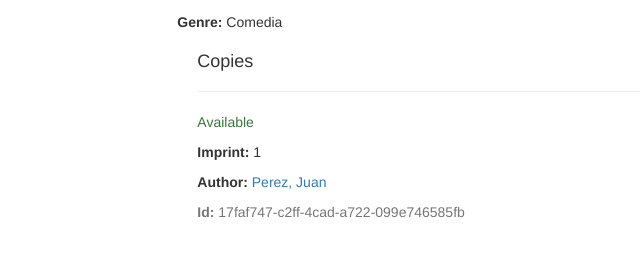
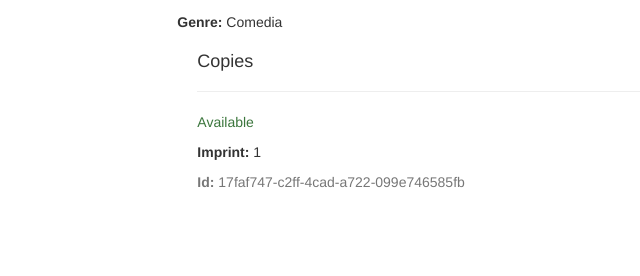
Before and after one commit to PabloLUC9832/actividadSW, a Django app: page /catalog/book/1 in a window 1280 px wide. Shown: the part 178-454 px from the top of the page, without its empty margins (51-691 px from the left). Run offline with Django 4.2, Linux system fonts and the light colour scheme; data comes from the database, SQL or seed files in the repository; some libraries are stand-ins or nearby versions.

Commit message:
Redireccionamientos7

```diff
--- a/catalog/templates/catalog/book_detail.html
+++ b/catalog/templates/catalog/book_detail.html
@@ -3,7 +3,8 @@
 {% block content %}
   <h1>Title: {{ book.title }}</h1>
 
-  <p><strong>Author:</strong> <a href="">{{ book.author }}</a></p> <!-- author detail link not yet defined -->
+  <!-- <p><strong>Author:</strong> <a href="">{{ book.author }}</a></p> --> <!-- author detail link not yet defined -->
+  <p><strong>Author:</strong> <a href="{% url 'author-detail' book.author.pk %}">{{ book.author }}</a></p>
   <p><strong>Summary:</strong> {{ book.summary }}</p>
   <p><strong>ISBN:</strong> {{ book.isbn }}</p>
   <p><strong>Language:</strong> {{ book.language }}</p>
@@ -17,7 +18,6 @@
     <p class="{% if copy.status == 'a' %}text-success{% elif copy.status == 'm' %}text-danger{% else %}text-warning{% endif %}">{{ copy.get_status_display }}</p>
     {% if copy.status != 'a' %}<p><strong>Due to be returned:</strong> {{copy.due_back}}</p>{% endif %}
     <p><strong>Imprint:</strong> {{copy.imprint}}</p>
-    <p><strong>Author:</strong> <a href="{% url 'author-detail' book.author.pk %}">{{ book.author }}</a></p>
     <p class="text-muted"><strong>Id:</strong> {{copy.id}}</p>
     {% endfor %}
   </div>
```
